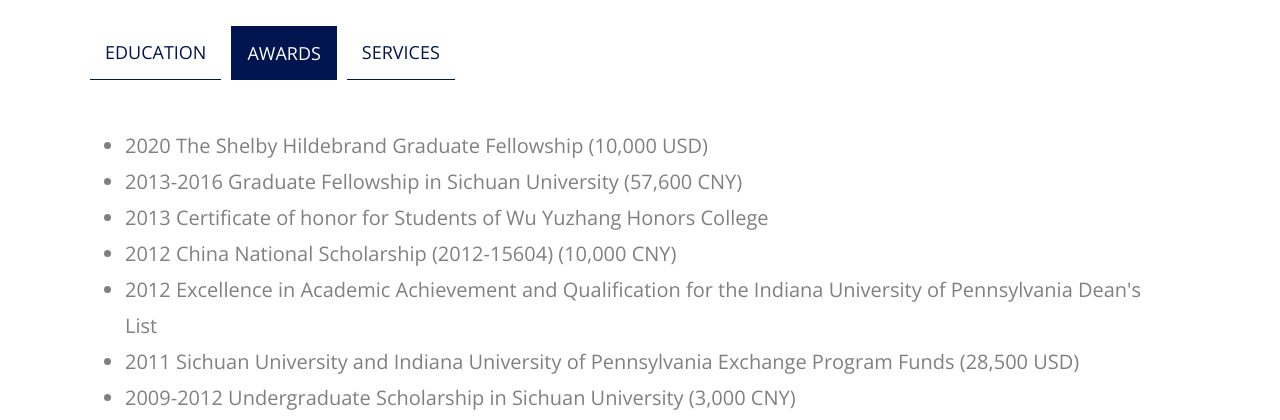
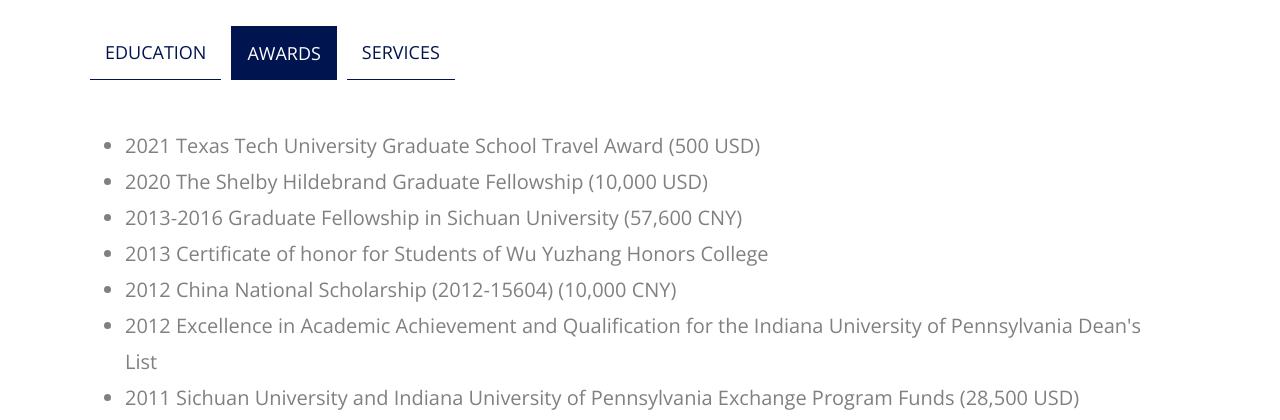
Before and after one commit to yuanhu26/PersonalWebsite, a Django app: page /resume.html in a window 1280 px wide, after a click on "AWARDS". Shown: the part 304-724 px from the top of the page. Run offline with Django 3.2, Linux system fonts and the light colour scheme; some libraries are stand-ins or nearby versions; some web fonts are replaced.

Commit message:
modification

```diff
--- a/website/templates/resume.html
+++ b/website/templates/resume.html
@@ -68,6 +68,7 @@
 		              <div class="tab-pane fade" id="v-pills-awards" role="tabpanel" aria-labelledby="v-pills-awards-tab">
 		                <div>
 											<ul>
+												<li style = "font-size: 20px;">2021 Texas Tech University Graduate School Travel Award (500 USD)</li>
   											<li style = "font-size: 20px;">2020 The Shelby Hildebrand Graduate Fellowship (10,000 USD)</li>
   											<li style = "font-size: 20px;">2013-2016 Graduate Fellowship in Sichuan University (57,600 CNY)</li>
   											<li style = "font-size: 20px;">2013 Certificate of honor for Students of Wu Yuzhang Honors College</li>
@@ -82,10 +83,16 @@
 		              <div class="tab-pane fade" id="v-pills-services" role="tabpanel" aria-labelledby="v-pills-services-tab">
 		                <div>
 		              		<ul>
+		              			<li><h2 class="mb-3">Poster presentation, the 4th Annual Meeting of the Society for Industrial and Applied Mathematics (SIAM) Texas-Louisiana Section (11/2021)</h2>
+
+		              			<li><h2 class="mb-3">Poster presentation, 2021 Conference of Texas Statisticians (10/2021, virtual)</h2>
+
 			                  <li><h2 class="mb-0">Financial Mathematics Seminar Talk: Cryptoasset Portfolio and Option Valuation (10/2020) </h2>
 			                		<p class ="mb-3",  style = "font-size: 20px;">Department of Mathematics and Statistics, Texas Tech University (Lubbock, TX)</p></li>
 
-			                	<li><h2 class="mb-3">Active member of SIAM students chapters (08/2019 - Present)</h2>
+			                	<li><h2 class="mb-3">Member of Society for Industrial and Applied Mathematics (SIAM) students chapters (08/2019 - Present)</h2>
+
+			                	<li><h2 class="mb-3">Member of Association for Women in mathematics (AWM) (09/2018 - Present)</h2>
 
 			              		<li><h2 class="mb-0">The International Culture Education Week Talk: The life in North America (07/2013)</h2>
 			              		<p class ="mb-3",  style = "font-size: 20px;">Sichuan University (Chengdu, China)</p></li>
```
